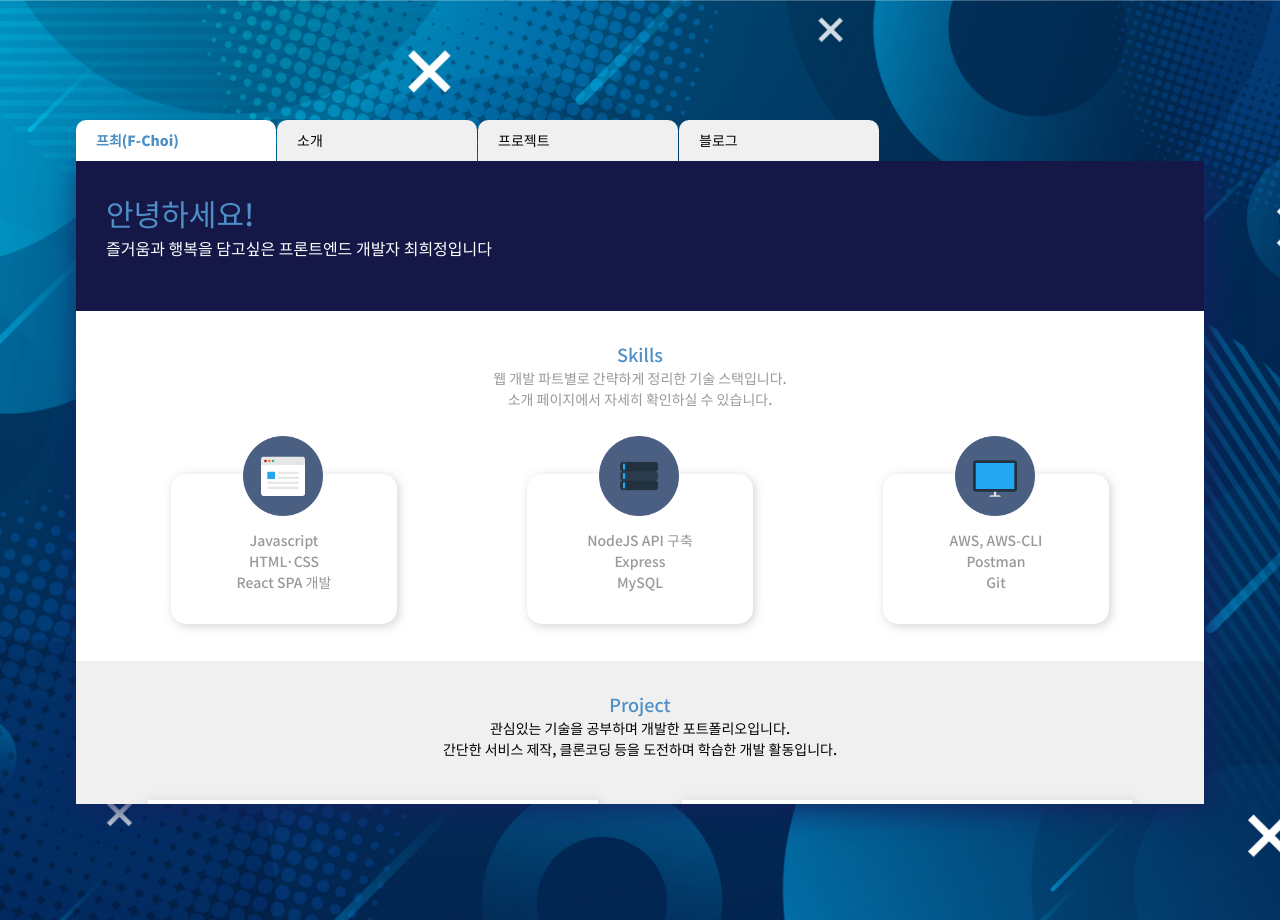
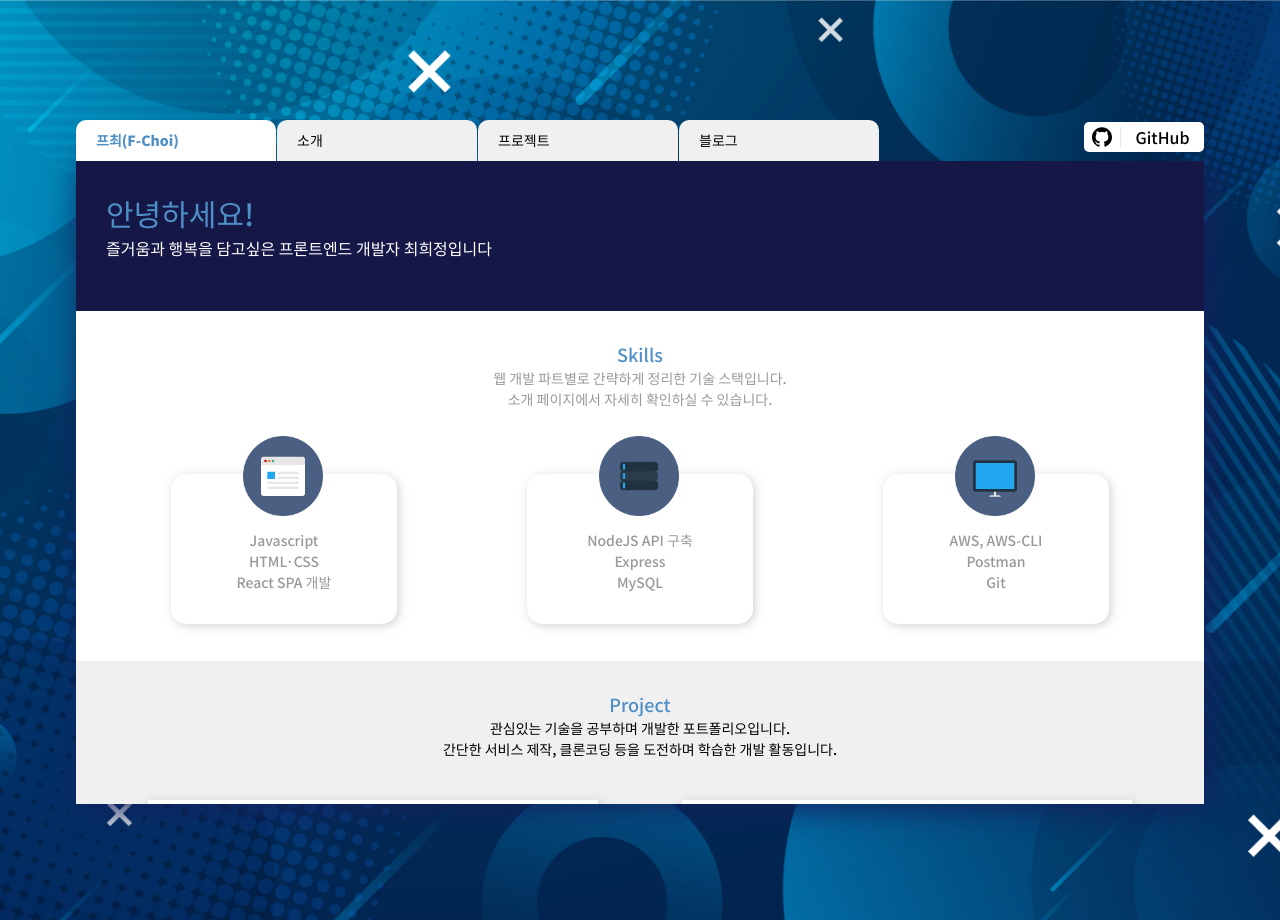
Before and after one commit to pinroad/pinroad.github.io, a React (Create React App) app: page / in a window 1280 px wide. Built offline with nearby package versions, Linux system fonts and the light colour scheme.

Commit message:
Doing : add github link

```diff
--- a/src/pages/CSS/Nav.css
+++ b/src/pages/CSS/Nav.css
@@ -1,3 +1,19 @@
+.menu .githubbox {
+  width: 120px;
+  height: 30px;
+  border-radius: 5px;
+  background-color: #fff;
+}
+
+.menu .githubbox:hover {
+  background-color: var(--main-color);
+  color: white;
+}
+
+.menu .githubbox .githubPtag {
+  width: 95px;
+}
+
 .menu ul li {
   margin-top: 10px;
   font-size: 14px;
--- a/src/pages/Nav.js
+++ b/src/pages/Nav.js
@@ -1,10 +1,17 @@
-import React from "react";
-import { NavLink } from "react-router-dom";
-import "./CSS/Nav.css";
+import React from 'react';
+import { NavLink } from 'react-router-dom';
+import './CSS/Nav.css';
+//icons
+//icons;
+import { SiGithub } from 'react-icons/si';
 
 function Nav(props) {
+  const linkToGithub = () => {
+    window.open('https://github.com/pinroad', '_blank');
+  };
+
   return (
-    <div className="menu w-full">
+    <div className="menu w-full inline-flex items-center justify-center">
       <ul className="inline-flex">
         <NavLink exact to="/" className="0" activeClassName="active">
           <li>프최(F-Choi)</li>
@@ -23,6 +30,15 @@ function Nav(props) {
           <span className="spanActive"></span>
         </NavLink>
       </ul>
+      <button
+        className="githubbox ml-auto mb-2 inline-flex items-center justify-center"
+        onClick={linkToGithub}
+      >
+        <div className="ml-2 pr-2 border-r">
+          <SiGithub size={20} />
+        </div>
+        <p className="githubPtag">GitHub</p>
+      </button>
     </div>
   );
 }
```
